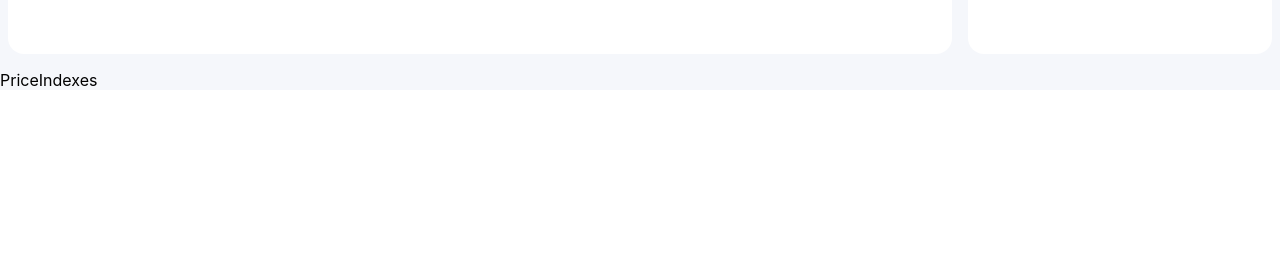
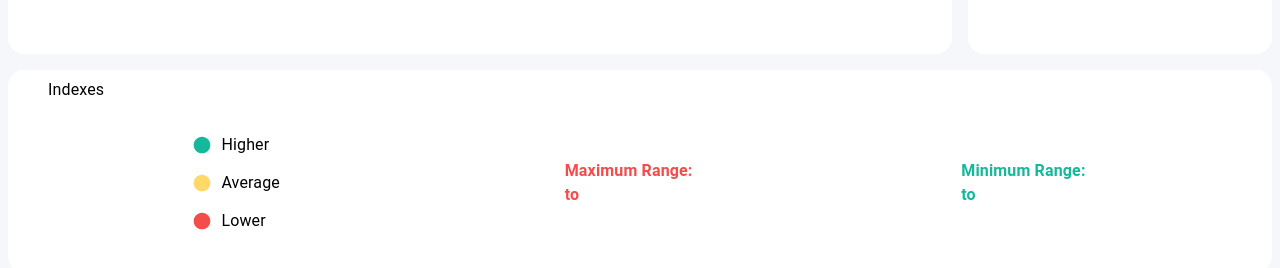
Before and after one commit to MaryamEsmaily/FrontendInterview-smartpath, a React (Create React App) app: page / in a window 1280 px wide. Shown: the part 510-778 px from the top of the page. Built offline with nearby package versions, Linux system fonts and the light colour scheme; no server answers.

Commit message:
update PriceIndexes

```diff
--- a/src/container/PriceIndexes/index.jsx
+++ b/src/container/PriceIndexes/index.jsx
@@ -1,7 +1,116 @@
-import React from "react";
+import {
+  Checkbox,
+  FormControl,
+  FormControlLabel,
+  FormGroup,
+  Stack,
+  Typography,
+} from "@mui/material";
+import { Box } from "@mui/system";
+import React, { useState } from "react";
+import CircleOutlinedIcon from "@mui/icons-material/CircleOutlined";
+import CircleIcon from "@mui/icons-material/Circle";
 
 function PriceIndexes() {
-  return <div>PriceIndexes</div>;
+  const [state, setState] = useState({
+    low: true,
+    high: true,
+    average: true,
+  });
+
+  const handleChange = (event) => {
+    setState({
+      ...state,
+      [event.target.name]: event.target.checked,
+    });
+  };
+
+  return (
+    <Box bgcolor="#fff" m={1} mt={0} px={5} py={1} borderRadius={4}>
+      <Typography>Indexes</Typography>
+      <Stack
+        m={3}
+        direction={{ xs: "column", md: "row" }}
+        alignItems="center"
+        justifyContent="space-around"
+        spacing={3}
+      >
+        <FormControl component="fieldset" variant="standard">
+          <FormGroup>
+            <FormControlLabel
+              control={
+                <Checkbox
+                  checked={state.high}
+                  onChange={handleChange}
+                  name="high"
+                  icon={
+                    <CircleOutlinedIcon
+                      fontSize="small"
+                      sx={{ color: " #15b89b" }}
+                    />
+                  }
+                  checkedIcon={
+                    <CircleIcon fontSize="small" sx={{ color: " #15b89b" }} />
+                  }
+                />
+              }
+              label="Higher"
+            />
+            <FormControlLabel
+              control={
+                <Checkbox
+                  checked={state.average}
+                  onChange={handleChange}
+                  name="average"
+                  icon={
+                    <CircleOutlinedIcon
+                      fontSize="small"
+                      sx={{ color: " #ffd967" }}
+                    />
+                  }
+                  checkedIcon={
+                    <CircleIcon fontSize="small" sx={{ color: " #ffd967" }} />
+                  }
+                />
+              }
+              label="Average"
+            />
+            <FormControlLabel
+              control={
+                <Checkbox
+                  checked={state.low}
+                  onChange={handleChange}
+                  name="low"
+                  icon={
+                    <CircleOutlinedIcon
+                      fontSize="small"
+                      sx={{ color: " #f24c4b" }}
+                    />
+                  }
+                  checkedIcon={
+                    <CircleIcon fontSize="small" sx={{ color: " #f24c4b" }} />
+                  }
+                />
+              }
+              label="Lower"
+            />
+          </FormGroup>
+        </FormControl>
+        <Box>
+          <Typography color="#f24c4b" fontWeight="bold">
+            Maximum Range: <br />
+            {} to {}
+          </Typography>
+        </Box>
+        <Box>
+          <Typography color="#15b89b" fontWeight="bold">
+            Minimum Range: <br />
+            {} to {}
+          </Typography>
+        </Box>
+      </Stack>
+    </Box>
+  );
 }
 
 export default PriceIndexes;
```
